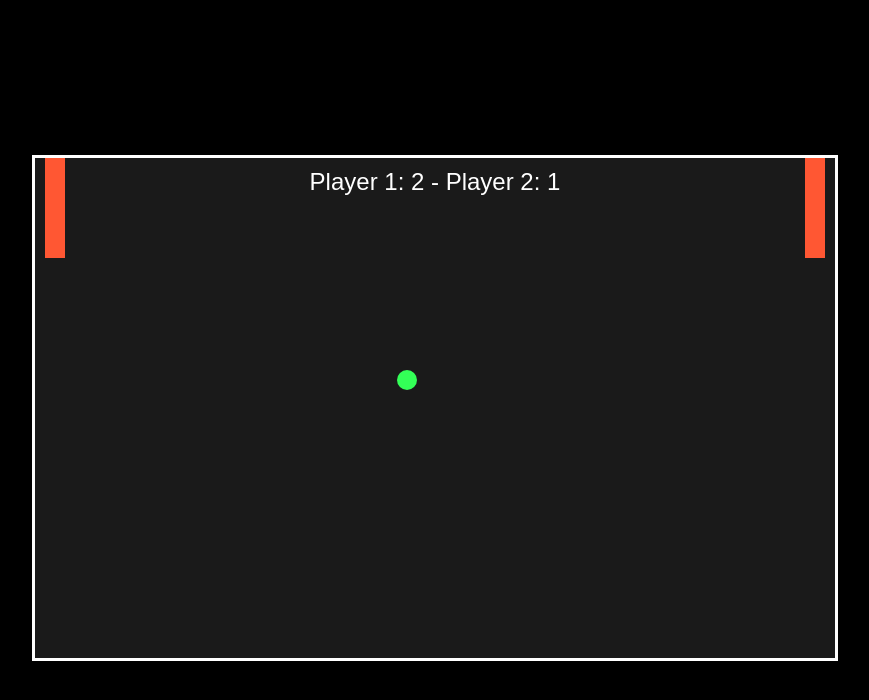
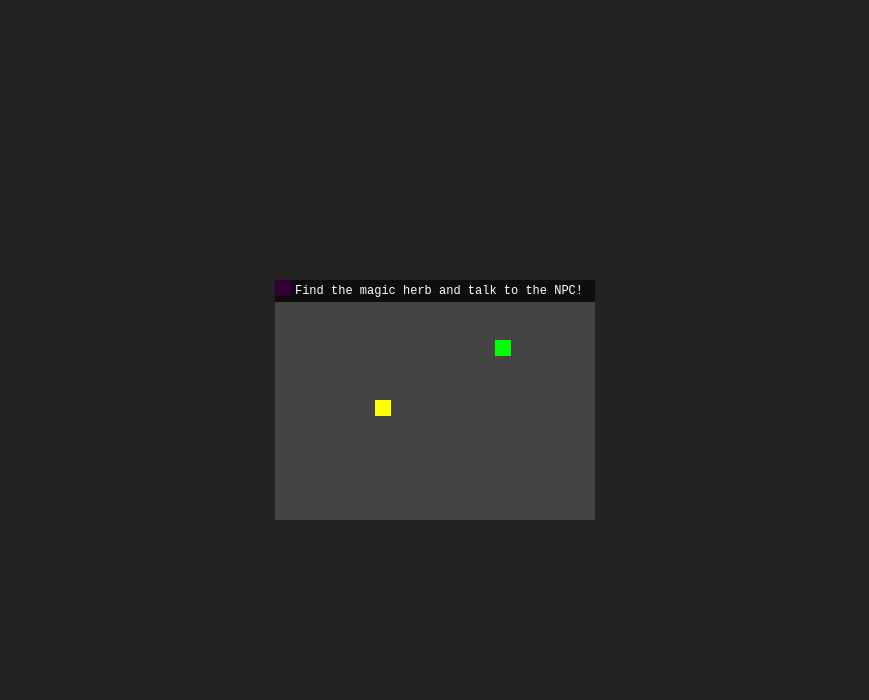
Before and after one commit to 3018575/thisisarealygoodgame.com, a plain HTML site: page index.html in a window 1280 px wide. Shown: the whole page, without its empty margins (205-1074 px from the left). Drawn offline with Linux system fonts and the light colour scheme.

Commit message:
Update index.html

```diff
--- a/index.html
+++ b/index.html
@@ -3,150 +3,151 @@
 <head>
   <meta charset="UTF-8">
   <meta name="viewport" content="width=device-width, initial-scale=1.0">
-    <title>Colorful Pong Game</title>
+  <title>Witch Quest Game</title>
   <style>
     body {
+      background-color: #222;
+      color: #fff;
+      font-family: "Courier New", Courier, monospace;
       display: flex;
       justify-content: center;
       align-items: center;
       height: 100vh;
-            background-color: #000;
-            color: #fff;
-            font-family: Arial, sans-serif;
+      margin: 0;
+    }
+    #game {
+      position: relative;
+      width: 320px;
+      height: 240px;
+      background-color: #444;
+      border: 4px solid #222;
+      image-rendering: pixelated;
       overflow: hidden;
     }
-        .pong-game {
-            position: relative;
-            width: 800px;
-            height: 500px;
-            background-color: #1a1a1a;
-            border: 3px solid #fff;
+    #player {
+      position: absolute;
+      width: 16px;
+      height: 16px;
+      background-color: #ff00ff;
     }
-        .paddle {
+    .npc, .quest-item {
       position: absolute;
-            width: 20px;
-            height: 100px;
-            background-color: #ff5733; /* Bright paddle color */
+      width: 16px;
+      height: 16px;
     }
-        .left-paddle {
-            left: 10px;
+    .npc {
+      background-color: #00ff00;
     }
-        .right-paddle {
-            right: 10px;
+    .quest-item {
+      background-color: #ffff00;
     }
-        .ball {
+    .message {
       position: absolute;
-            width: 20px;
-            height: 20px;
-            background-color: #33ff57; /* Bright ball color */
-            border-radius: 50%; /* Make the ball circular */
-        }
-        .score {
-            position: absolute;
-            top: 10px;
+      top: 0;
+      left: 0;
       width: 100%;
+      padding: 4px;
+      background-color: rgba(0, 0, 0, 0.8);
+      font-size: 12px;
       text-align: center;
-            font-size: 24px;
-            color: #fff;
     }
   </style>
 </head>
 <body>
 
-    <div class="pong-game" id="game">
-        <div class="score" id="score">Player 1: 0 - Player 2: 0</div>
-        <div class="paddle left-paddle" id="leftPaddle"></div>
-        <div class="paddle right-paddle" id="rightPaddle"></div>
-        <div class="ball" id="ball"></div>
+<div id="game">
+  <div id="player"></div>
+  <div class="npc" id="npc1" style="top: 60px; left: 220px;"></div>
+  <div class="quest-item" id="item1" style="top: 120px; left: 100px;"></div>
+  <div class="message" id="message">Find the magic herb and talk to the NPC!</div>
 </div>
 
 <script>
-        const game = document.getElementById('game');
-        const leftPaddle = document.getElementById('leftPaddle');
-        const rightPaddle = document.getElementById('rightPaddle');
-        const ball = document.getElementById('ball');
-        const scoreDisplay = document.getElementById('score');
+  const player = document.getElementById("player");
+  const npc1 = document.getElementById("npc1");
+  const item1 = document.getElementById("item1");
+  const message = document.getElementById("message");
 
-        const gameHeight = 500;
-        const gameWidth = 800;
-        const paddleHeight = 100;
-        const paddleWidth = 20;
-        const ballSize = 20;
+  let level = 1;
+  let playerX = 10;
+  let playerY = 10;
+  let hasHerb = false;
 
-        let leftPaddleY = (gameHeight - paddleHeight) / 2;
-        let rightPaddleY = (gameHeight - paddleHeight) / 2;
-        let ballX = gameWidth / 2 - ballSize / 2;
-        let ballY = gameHeight / 2 - ballSize / 2;
-        let ballSpeedX = 4;
-        let ballSpeedY = 4;
-        let leftScore = 0;
-        let rightScore = 0;
+  const moveSpeed = 4;
 
-        // Paddle movement
-        document.addEventListener('keydown', (event) => {
-            const key = event.key;
-            if (key === 'w' && leftPaddleY > 0) {
-                leftPaddleY -= 10;
-            } else if (key === 's' && leftPaddleY < gameHeight - paddleHeight) {
-                leftPaddleY += 10;
-            } else if (key === 'ArrowUp' && rightPaddleY > 0) {
-                rightPaddleY -= 10;
-            } else if (key === 'ArrowDown' && rightPaddleY < gameHeight - paddleHeight) {
-                rightPaddleY += 10;
-            }
-            updatePaddlePositions();
-        });
-
-        function updatePaddlePositions() {
-            leftPaddle.style.top = `${leftPaddleY}px`;
-            rightPaddle.style.top = `${rightPaddleY}px`;
+  function checkCollision(rect1, rect2) {
+    return (
+      rect1.left < rect2.right &&
+      rect1.right > rect2.left &&
+      rect1.top < rect2.bottom &&
+      rect1.bottom > rect2.top
+    );
   }
 
-        // Ball movement and game logic
-        function gameLoop() {
-            // Update ball position
-            ballX += ballSpeedX;
-            ballY += ballSpeedY;
-
-            // Ball collision with top and bottom
-            if (ballY <= 0 || ballY >= gameHeight - ballSize) {
-                ballSpeedY *= -1;
+  function updateMessage(text) {
+    message.textContent = text;
   }
 
-            // Ball collision with paddles
-            if (ballX <= paddleWidth + 10 && ballY + ballSize >= leftPaddleY && ballY <= leftPaddleY + paddleHeight) {
-                ballSpeedX *= -1; // Reverse direction
-            } else if (ballX >= gameWidth - paddleWidth - ballSize - 10 && ballY + ballSize >= rightPaddleY && ballY <= rightPaddleY + paddleHeight) {
-                ballSpeedX *= -1; // Reverse direction
+  function movePlayer(dx, dy) {
+    playerX += dx;
+    playerY += dy;
+    player.style.left = `${playerX}px`;
+    player.style.top = `${playerY}px`;
+
+    const playerRect = player.getBoundingClientRect();
+    const npcRect = npc1.getBoundingClientRect();
+    const itemRect = item1.getBoundingClientRect();
+
+    // Check if player collects the herb
+    if (!hasHerb && checkCollision(playerRect, itemRect)) {
+      hasHerb = true;
+      item1.style.display = "none";
+      updateMessage("You found the herb! Now talk to the NPC.");
     }
 
-            // Ball out of bounds
-            if (ballX <= 0) {
-                rightScore++;
-                resetBall();
-            } else if (ballX >= gameWidth - ballSize) {
-                leftScore++;
-                resetBall();
+    // Check if player talks to NPC
+    if (hasHerb && checkCollision(playerRect, npcRect)) {
+      updateMessage(`Level ${level} complete! Get ready for the next quest.`);
+      nextLevel();
+    }
   }
 
-            // Update ball position
-            ball.style.left = `${ballX}px`;
-            ball.style.top = `${ballY}px`;
+  function nextLevel() {
+    level++;
+    hasHerb = false;
+    item1.style.display = "block";
 
-            // Update score display
-            scoreDisplay.textContent = `Player 1: ${leftScore} - Player 2: ${rightScore}`;
-
-            requestAnimationFrame(gameLoop);
+    // Increase difficulty by adding more NPCs or items
+    if (level > 5) {
+      updateMessage("Congratulations! You completed all levels!");
+    } else {
+      playerX = 10;
+      playerY = 10;
+      updateMessage(`Level ${level}: Find the new item and talk to the NPC!`);
+    }
   }
 
-        function resetBall() {
-            ballX = gameWidth / 2 - ballSize / 2;
-            ballY = gameHeight / 2 - ballSize / 2;
-            ballSpeedX *= -1; // Send ball to the opposite direction
+  document.addEventListener("keydown", (e) => {
+    switch (e.key) {
+      case "ArrowUp":
+      case "w":
+        movePlayer(0, -moveSpeed);
+        break;
+      case "ArrowDown":
+      case "s":
+        movePlayer(0, moveSpeed);
+        break;
+      case "ArrowLeft":
+      case "a":
+        movePlayer(-moveSpeed, 0);
+        break;
+      case "ArrowRight":
+      case "d":
+        movePlayer(moveSpeed, 0);
+        break;
     }
+  });
+</script>
 
-        // Start game loop
-        gameLoop();
-    </script>
 </body>
 </html>
```
Lines whose indentation alone changed are shown as unchanged.
